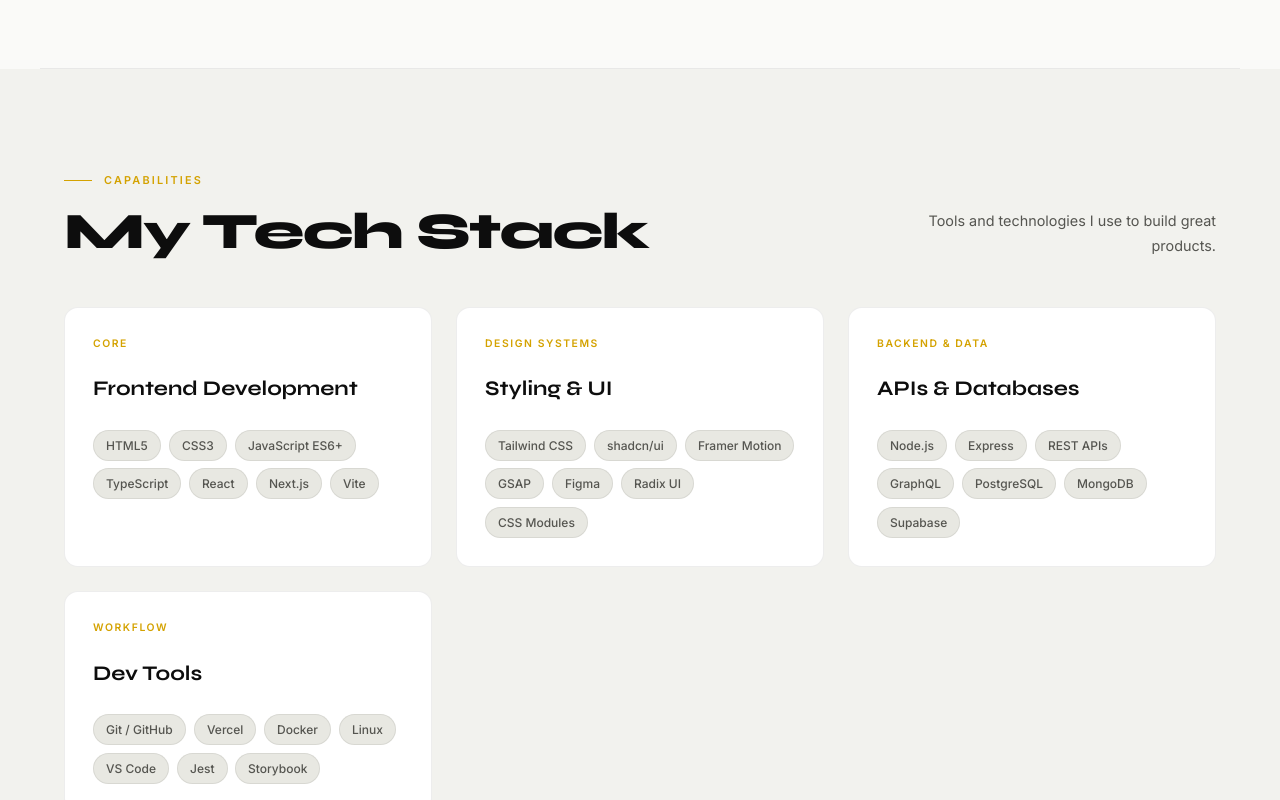
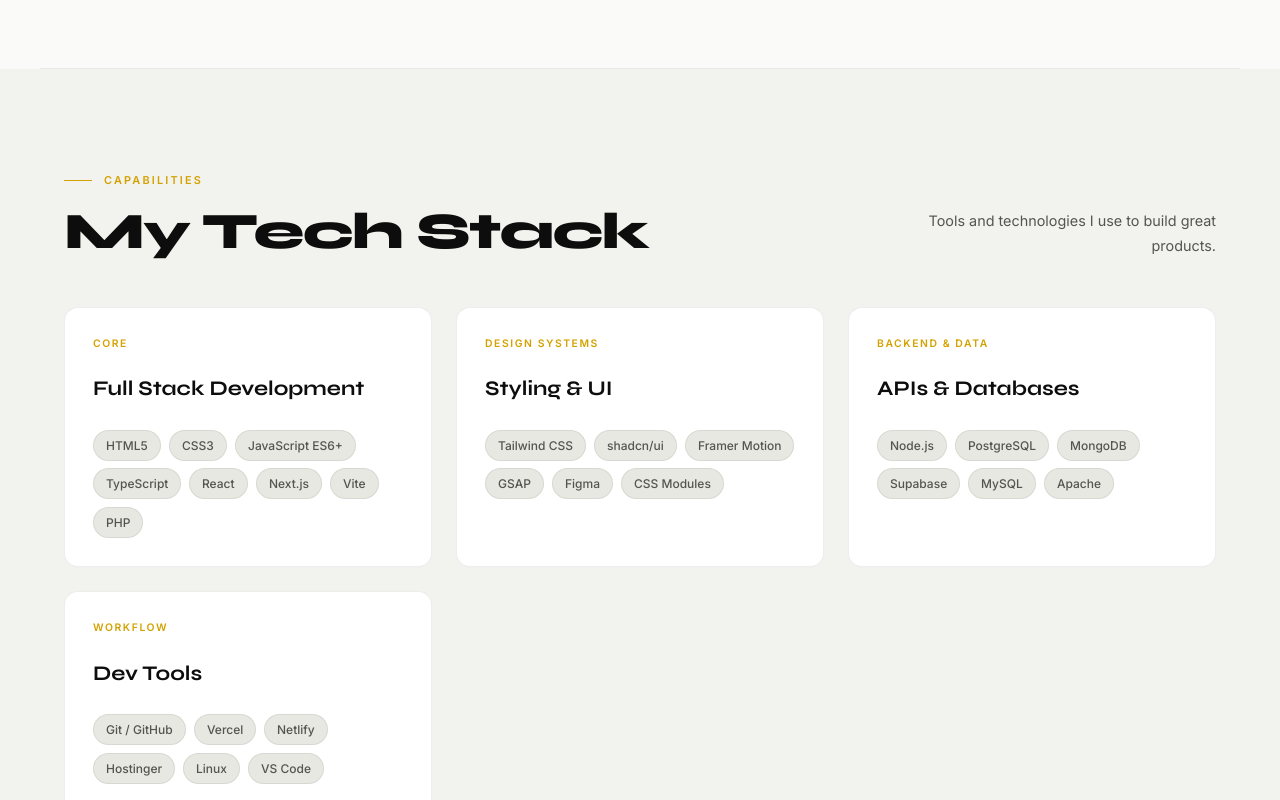
Before and after one commit to MohammadAmaanKhan89/Amaan_Portfolio, a plain HTML site: page index.html in a window 1280 px wide. Shown: the part 2000-2800 px from the top of the page. Drawn offline with Linux system fonts and the light colour scheme.

Commit message:
Update index.html

```diff
--- a/index.html
+++ b/index.html
@@ -2212,8 +2212,8 @@
         <div class="hero-big-mobile reveal reveal-delay-1" style="display:none;">
           Build<br /><span class="accent-word">Future.</span>
         </div>
-        <p class="reveal reveal-delay-2">Frontend developer passionate about creating modern, responsive, and visually
-          engaging web experiences with React, TypeScript and UI design.</p>
+        <p class="reveal reveal-delay-2">Full Stack developer passionate about creating modern, responsive, and visually
+          engaging web experiences with React, TypeScript, PHP and UI design.</p>
         <a href="#about" class="hero-readmore reveal reveal-delay-3">
           Read More
           <svg class="hero-readmore-arrow" width="14" height="14" viewBox="0 0 24 24" fill="none" stroke="currentColor"
@@ -2273,7 +2273,7 @@
           <h2 class="section-title reveal reveal-delay-1">
             Crafting interfaces<br />that feel <span style="color:var(--accent)">alive.</span>
           </h2>
-          <p class="reveal reveal-delay-2">I'm Amaan, a frontend developer based in Karachi, Pakistan. I specialise in
+          <p class="reveal reveal-delay-2">I'm Amaan, a Full Stack developer based in Karachi, Pakistan. I specialise in
             building fast, accessible, and beautifully designed digital products using modern web technologies.</p>
           <p class="reveal reveal-delay-3">My passion lies at the intersection of engineering and design — writing
             clean, maintainable code while obsessing over pixel-perfect details. When I'm not coding, I'm exploring UI
@@ -2311,7 +2311,7 @@
       <div class="skills-grid">
         <div class="skill-category reveal reveal-delay-1">
           <div class="skill-cat-label">Core</div>
-          <div class="skill-cat-title">Frontend Development</div>
+          <div class="skill-cat-title">Full Stack Development</div>
           <div class="skill-tags">
             <span class="skill-tag">HTML5</span>
             <span class="skill-tag">CSS3</span>
@@ -2320,6 +2320,7 @@
             <span class="skill-tag">React</span>
             <span class="skill-tag">Next.js</span>
             <span class="skill-tag">Vite</span>
+            <span class="skill-tag">PHP</span>
           </div>
         </div>
         <div class="skill-category reveal reveal-delay-2">
@@ -2331,7 +2332,6 @@
             <span class="skill-tag">Framer Motion</span>
             <span class="skill-tag">GSAP</span>
             <span class="skill-tag">Figma</span>
-            <span class="skill-tag">Radix UI</span>
             <span class="skill-tag">CSS Modules</span>
           </div>
         </div>
@@ -2340,12 +2340,11 @@
           <div class="skill-cat-title">APIs & Databases</div>
           <div class="skill-tags">
             <span class="skill-tag">Node.js</span>
-            <span class="skill-tag">Express</span>
-            <span class="skill-tag">REST APIs</span>
-            <span class="skill-tag">GraphQL</span>
             <span class="skill-tag">PostgreSQL</span>
             <span class="skill-tag">MongoDB</span>
             <span class="skill-tag">Supabase</span>
+            <span class="skill-tag">MySQL</span>
+            <span class="skill-tag">Apache</span>
           </div>
         </div>
         <div class="skill-category reveal reveal-delay-4">
@@ -2354,11 +2353,10 @@
           <div class="skill-tags">
             <span class="skill-tag">Git / GitHub</span>
             <span class="skill-tag">Vercel</span>
-            <span class="skill-tag">Docker</span>
+            <span class="skill-tag">Netlify</span>
+            <span class="skill-tag">Hostinger</span>
             <span class="skill-tag">Linux</span>
             <span class="skill-tag">VS Code</span>
-            <span class="skill-tag">Jest</span>
-            <span class="skill-tag">Storybook</span>
           </div>
         </div>
       </div>
```
